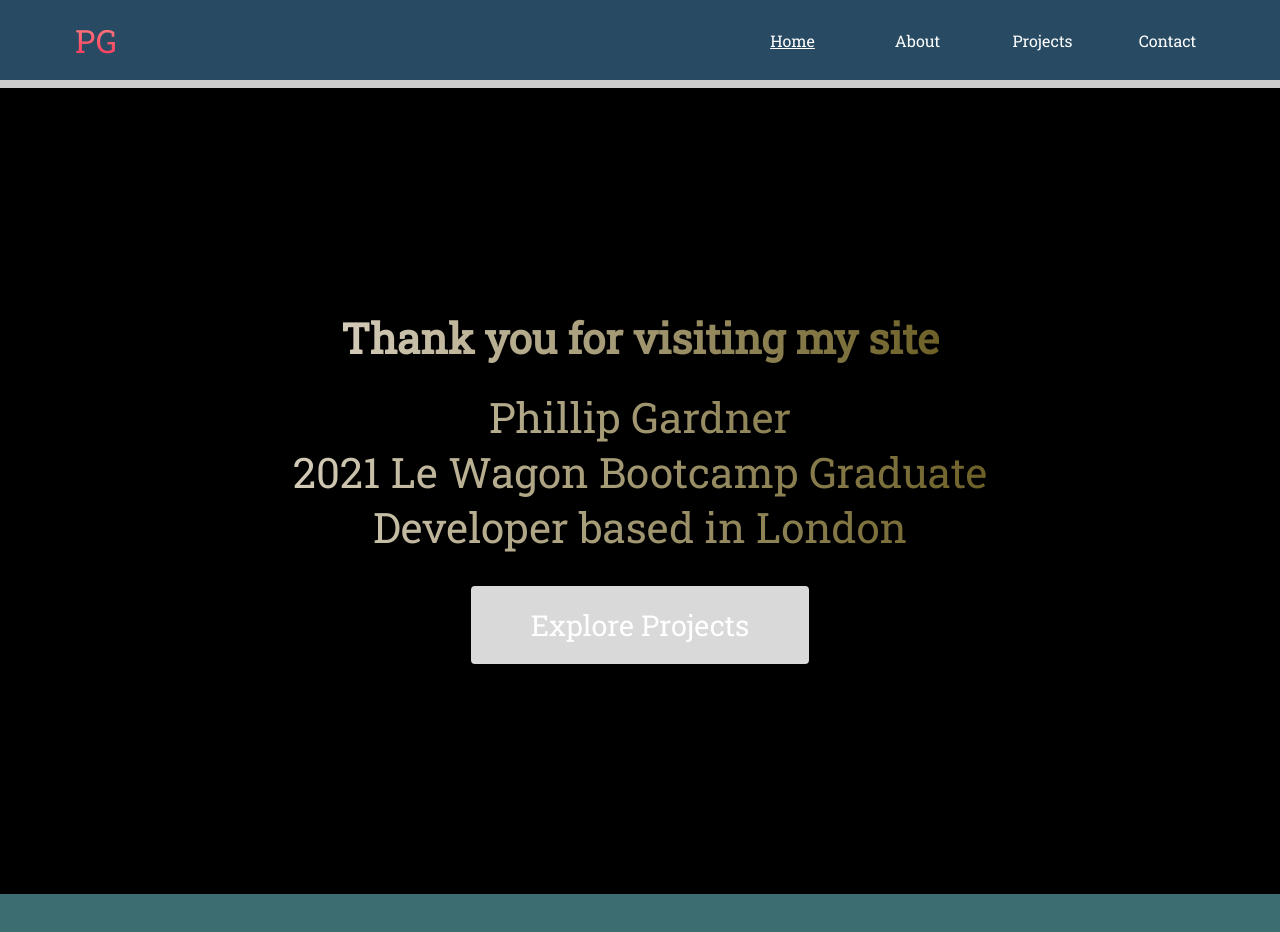
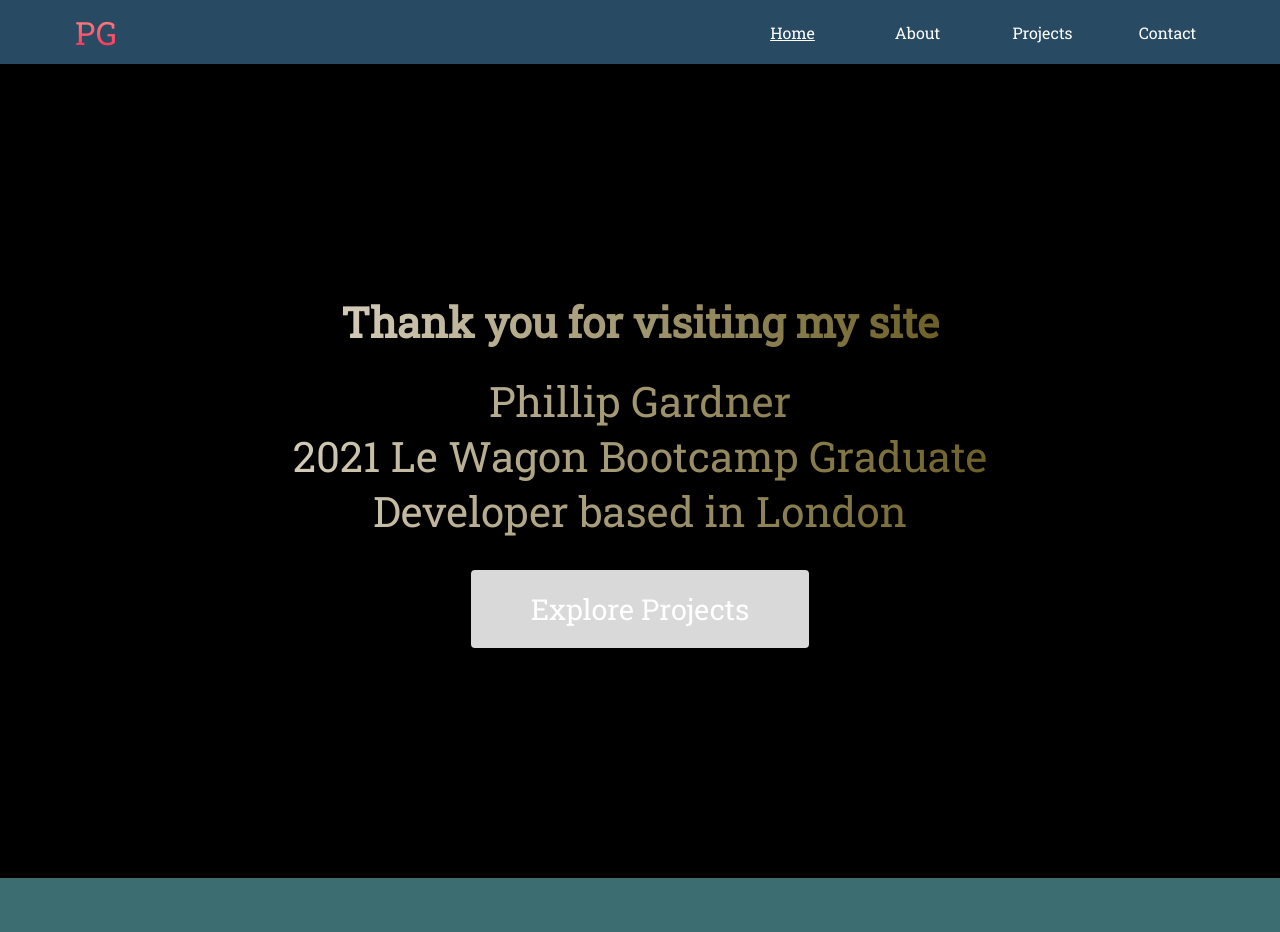
Before and after one commit to Phillip-Gardner/portfolio-page, a plain HTML site: page index.html in a window 1280 px wide. Shown: the top 932 px of the page. Drawn offline with Linux system fonts and the light colour scheme.

Commit message:
modified navbar height

```diff
--- a/style.css
+++ b/style.css
@@ -16,7 +16,7 @@
 
 .navbar {
   background: #284b63;
-  height: 80px;
+  height: 64px;
   display: flex;
   flex-direction: column;
 /*  justify-content: center;
@@ -30,7 +30,7 @@
 .navbar_container {
   display: flex;
   justify-content: space-between;
-  height: 80px;
+  height: 64px;
   z-index: 1;
   width: 100%;
   max-width: 1300px;
@@ -65,7 +65,7 @@
 }
 
 .navbar_item {
-  height: 80px;
+  height: 64px;
 }
 
 .navbar_links {
@@ -108,14 +108,15 @@
 /* The progress container (grey background) */
 .progress-container {
   width: 100%;
-  height: 8px;
-  background: #ccc;
+  height: 64px;
+  background: #284b63;
+  position: absolute;
 }
 
 /* The progress bar (scroll indicator) */
 .progress-bar {
-  height: 8px;
-  background: #4caf50;
+  height: 64px;
+  background: #D9D9D9;
   width: 0%;
 }
 
@@ -126,7 +127,7 @@
   .navbar_container {
     display: flex;
     justify-content: space-between;
-    height: 80px;
+    height: 64px;
     z-index: 1;
     width: 100%;
     max-width: 1300px;
```
